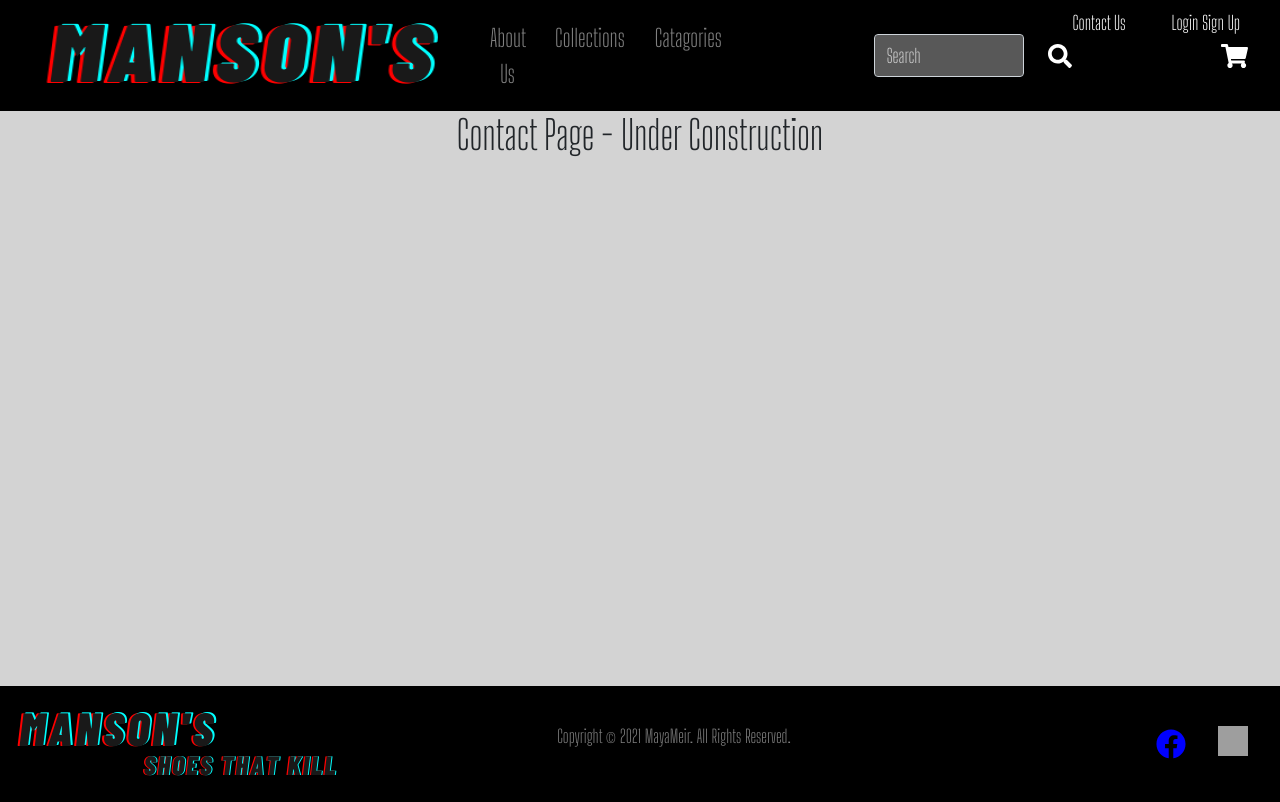
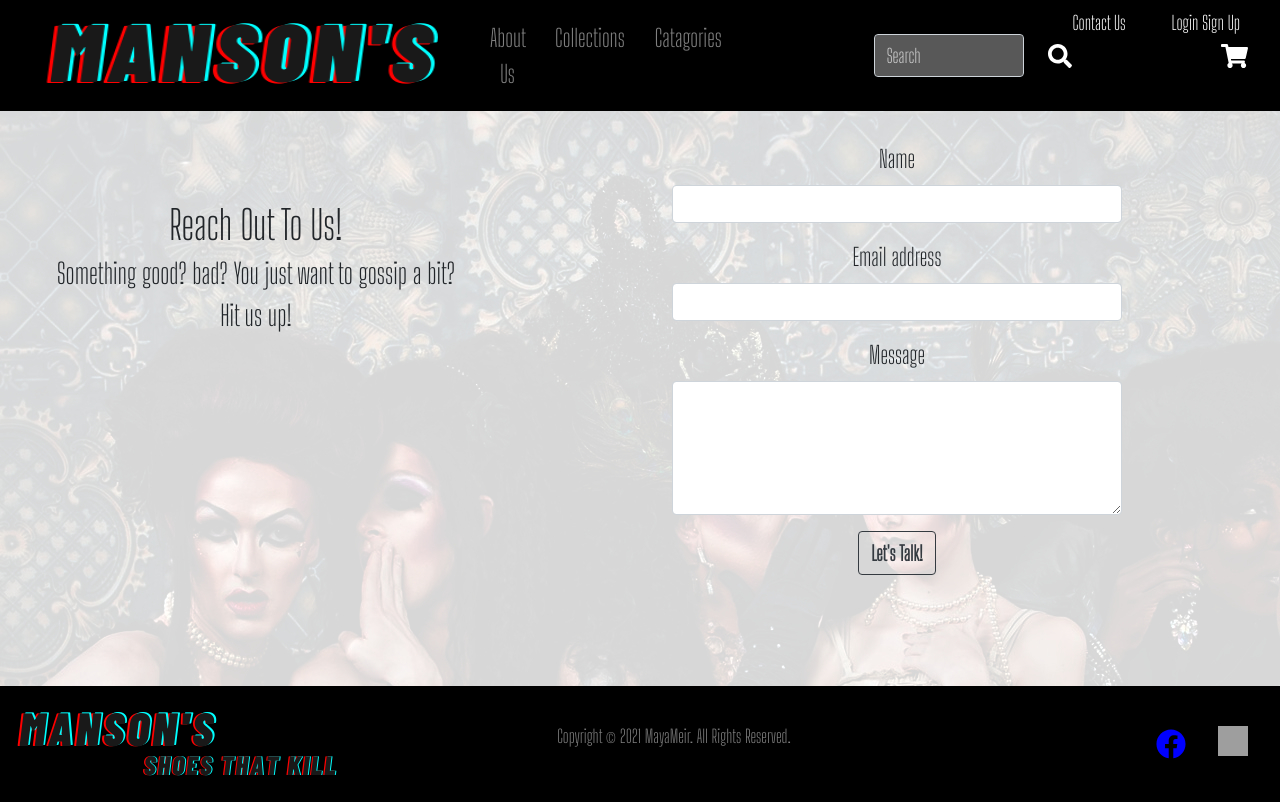
Before and after one commit to MayaMeir/MansonsShoes, a React (Create React App) app: page /contactUs in a window 1280 px wide. Built offline with nearby package versions, Linux system fonts and the light colour scheme; grey boxes are pictures that could not be loaded.

Commit message:
added checkout

```diff
--- /dev/null
+++ b/src/checkout/checkout.css
@@ -0,0 +1,4 @@
+
+.form-control::placeholder{
+    color: rgba(29, 28, 28, 0.897) !important;
+}
--- a/src/checkout/checkout.js
+++ b/src/checkout/checkout.js
@@ -1,12 +1,64 @@
 import React from 'react';
-
-import {Button } from 'react-bootstrap';
+import './checkout.css';
+import {Button , Form, Row, Col, Container,InputGroup, FormControl } from 'react-bootstrap';
 
 function Checkout(){
 
 
     return <>
-    <h1>Checkout - Under Construction</h1>
+    <Container>
+
+
+  <Row>
+    <Col>
+    <Form style={{width:"85%", textAlign:"left"}}>
+  <Form.Row>
+    <Form.Group as={Col} controlId="formGridName">
+      <Form.Control type="text" placeholder="First Name" />
+    </Form.Group>
+
+    <Form.Group as={Col} controlId="formGridLastName">
+      <Form.Control type="text" placeholder="Last Name" />
+    </Form.Group>
+  </Form.Row>
+
+  <Form.Group controlId="formGridAddress1">
+    <Form.Control placeholder="Address Line 1" />
+  </Form.Group>
+
+  <Form.Group controlId="formGridAddress2">
+    <Form.Control placeholder="Address Line 2" />
+  </Form.Group>
+
+  <Form.Row>
+    <Form.Group as={Col} controlId="formGridCity">
+      <Form.Control placeholder="City" />
+    </Form.Group>
+
+    <Form.Group as={Col} controlId="formGridState">
+      <Form.Control as="select" defaultValue="Country">
+        <option>Country</option>
+        <option>...</option>
+      </Form.Control>
+    </Form.Group>
+
+    <Form.Group as={Col} controlId="formGridZip">
+      <Form.Control placeholder="Zip Code"/>
+    </Form.Group>
+  </Form.Row>
+
+  <Form.Group id="formGridCheckbox">
+    <Form.Check type="checkbox" label="Check me out" />
+  </Form.Group>
+
+  <Button variant="primary" type="submit">
+    Submit
+  </Button>
+</Form>
+    </Col>
+    <Col>2 of 2</Col>
+  </Row>
+</Container>
     </>
 }
 
--- /dev/null
+++ b/src/contact/contact.css
@@ -0,0 +1,17 @@
+#bg{
+    position: fixed;
+    top: 0;
+    left: 0;
+
+    /* Preserve aspet ratio */
+    min-width: 100%;
+    min-height: 100%;
+    z-index: -10;
+}
+#contact-form{
+    width: 450px;
+}
+
+#btn{
+    font-weight: bold;
+}
--- a/src/contact/contact.js
+++ b/src/contact/contact.js
@@ -1,11 +1,39 @@
 import React from 'react';
-
-
+import bg from './gossip.jpg';
+import './contact.css';
+import { Form, Button, Row, Col } from 'react-bootstrap';
 function Contact(){
 
+    return <>
+            <img src={bg} alt="bg" id="bg"/>
+<Row style={{width:"90%", marginTop:"30px"}}>
+    <Col style={{marginTop:"60px"}}>
+    <h1>Reach Out To Us!</h1>
+    <h3>Something good? bad? You just want to gossip a bit?</h3>
+    <h3>Hit us up! </h3>
 
-    return <>
-    <h1>Contact Page - Under Construction</h1>
+    </Col>
+    <Col>
+    <div>
+    <Form id="contact-form" >
+          <div className="form-group">
+            <label htmlFor="name">Name</label>
+            <input type="text" className="form-control" />
+          </div>
+          <div className="form-group">
+            <label htmlFor="exampleInputEmail1">Email address</label>
+            <input type="email" className="form-control" aria-describedby="emailHelp"  />
+          </div>
+          <div className="form-group">
+            <label htmlFor="message">Message</label>
+            <textarea className="form-control" rows="5"  />
+          </div>
+          <Button variant="outline-dark" id="btn">Let's Talk!</Button>
+
+        </Form>
+    </div></Col>
+
+    </Row>
     </>
 }
 
--- a/src/theme/theme.css
+++ b/src/theme/theme.css
@@ -25,9 +25,10 @@
       color: white;
 }
 
-.form-control::placeholder{
+#searchBtn::placeholder{
     color: rgba(255, 255, 255, 0.712) !important;
 }
+
 #footer{
     height: 90px;
 
```
Also changed, not shown: src/contact/gossip.jpg (added).
